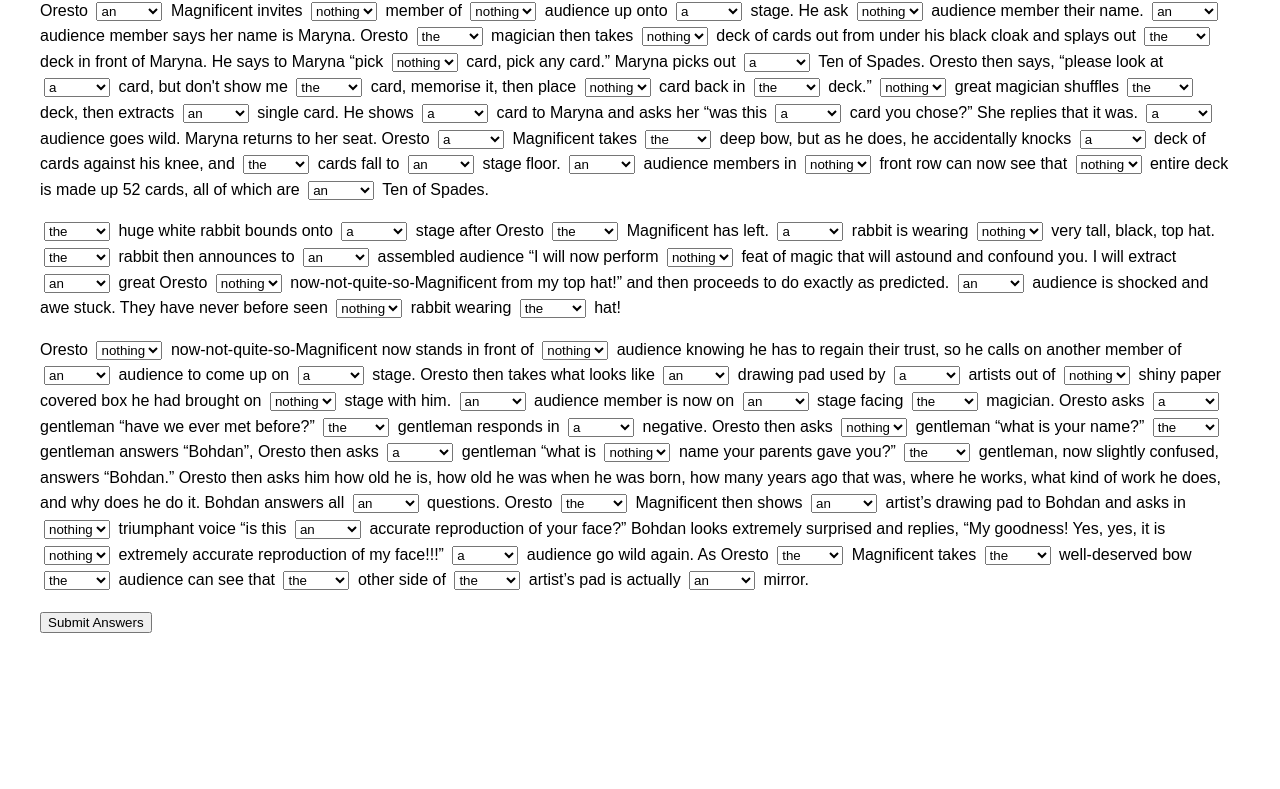
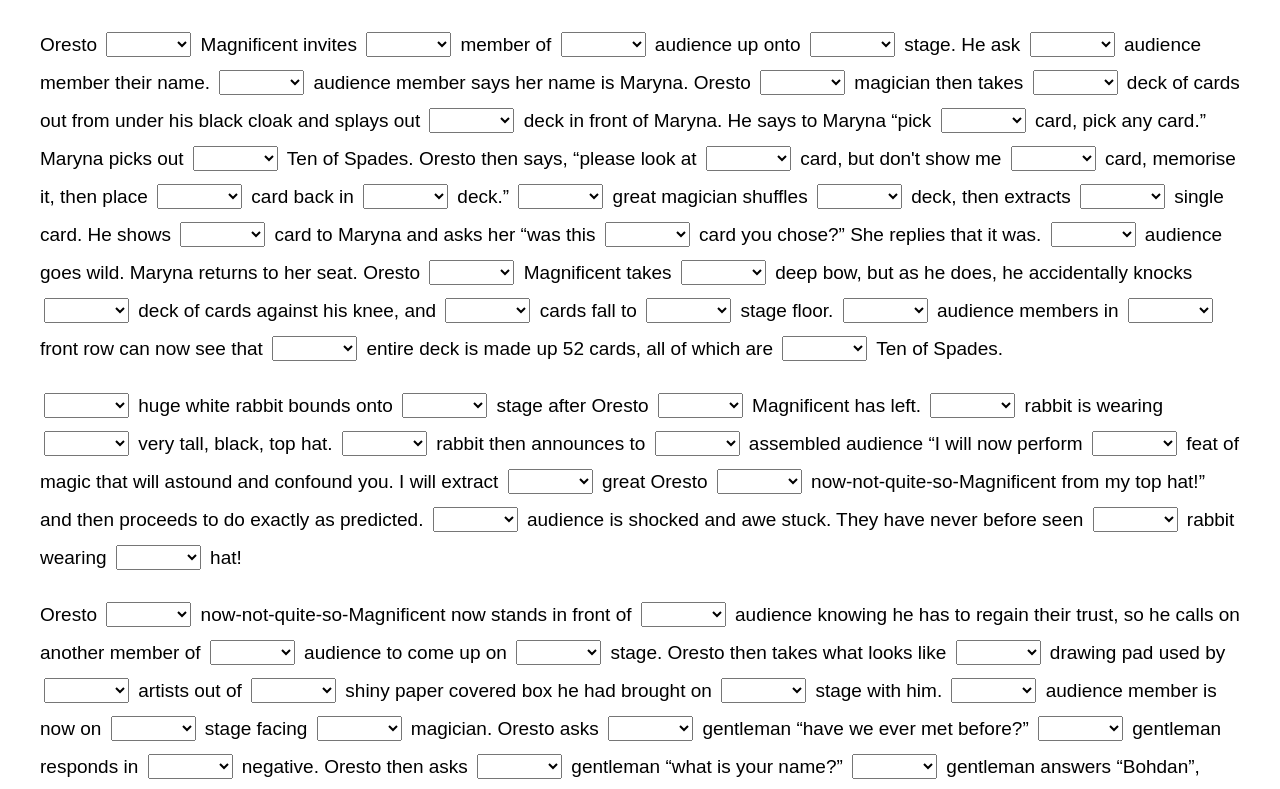
Before and after one commit to haydnstoe/The-Greatest-Magician-of-them-All, a plain HTML site: page index.html in a window 1280 px wide. Shown: the part 115-904 px from the top of the page. Before the commit the page ends 800 px from the top, so only its background shows below. Drawn offline with Linux system fonts and the light colour scheme.

Commit message:
Update index.html

```diff
--- a/index.html
+++ b/index.html
@@ -6,11 +6,13 @@
   <style>
     body {
       font-family: Arial, sans-serif;
+      font-size: 19px; /* increased by 3 points */
       margin: 40px;
-      line-height: 1.6;
+      line-height: 2.0; /* more sentence spacing */
     }
     select {
       margin: 0 4px;
+      font-size: 19px;
     }
     .incorrect {
       color: red;
@@ -63,7 +65,6 @@
     As Oresto <select data-answer="the"></select> Magnificent takes <select data-answer="a"></select> well-deserved bow <select data-answer="the"></select> audience can see that <select data-answer="the"></select> other side of <select data-answer="the"></select> artist’s pad is actually <select data-answer="a"></select> mirror.
   </p>
 
-  <button onclick="checkAnswers()">Submit Answers</button>
   <div id="result"></div>
 
   <script>
@@ -80,8 +81,13 @@
       return array;
     }
 
-    // Populate all selects with randomized options
+    // Populate all selects with randomized options, empty default
     document.querySelectorAll("select").forEach(select => {
+      let emptyOption = document.createElement("option");
+      emptyOption.value = "";
+      emptyOption.textContent = "";
+      select.appendChild(emptyOption);
+
       let shuffled = shuffle([...options]);
       shuffled.forEach(opt => {
         let option = document.createElement("option");
@@ -89,30 +95,20 @@
         option.textContent = opt;
         select.appendChild(option);
       });
-    });
 
-    function checkAnswers() {
-      let selects = document.querySelectorAll("select");
-      let correct = 0;
-      let total = selects.length;
-
-      selects.forEach(select => {
+      // Immediate feedback on change
+      select.addEventListener("change", () => {
         let answer = select.dataset.answer.trim().toLowerCase();
         let user = select.value.trim().toLowerCase();
-
         if (user === answer) {
           select.classList.remove("incorrect");
           select.classList.add("correct");
-          correct++;
         } else {
           select.classList.remove("correct");
           select.classList.add("incorrect");
         }
       });
-
-      document.getElementById("result").textContent =
-        `You got ${correct} out of ${total} correct.`;
-    }
+    });
   </script>
 </body>
 </html>
```
